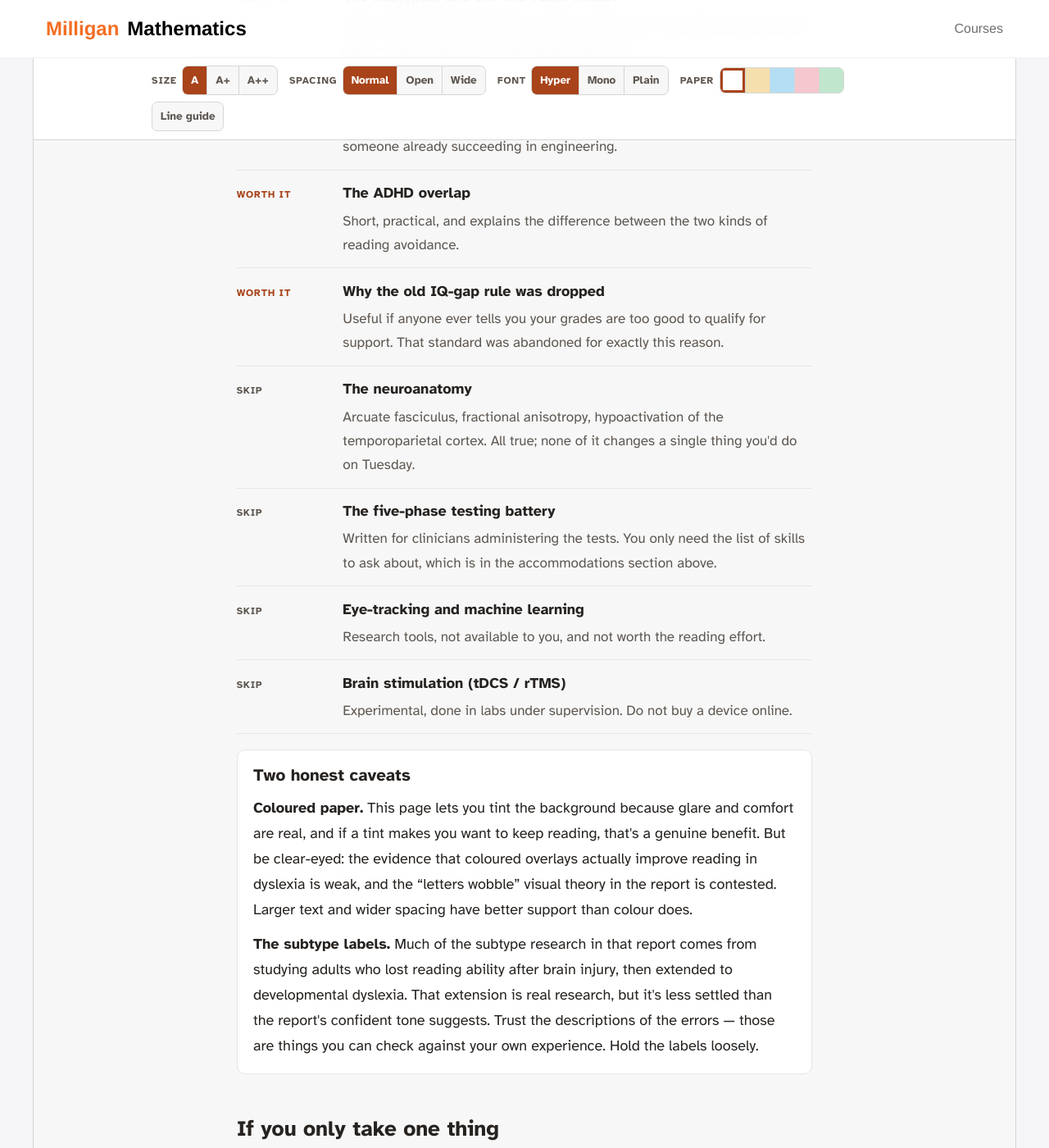
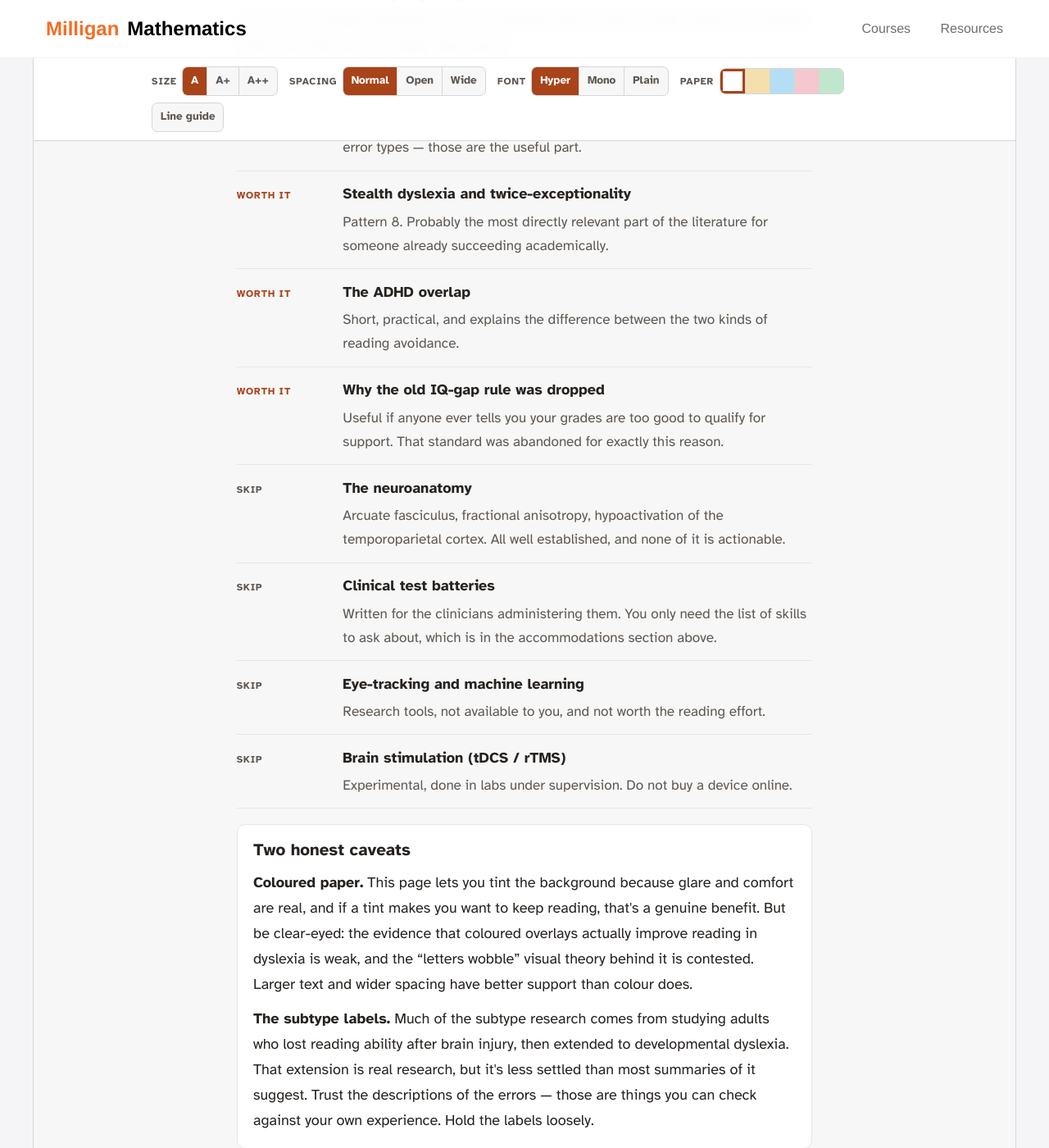
Before and after one commit to milligan-mathematics/courses, a Jekyll site: the page built from resources/dyslexia-and-studying.html, in a window 1280 px wide and 1400 px high, scrolled down 13910 px. Shown: the whole window at 82% size. Built offline with Jekyll 4.4.1, drawn with Linux system fonts in a browser that asks for light colours; some of the changed text lies outside the part shown.

Commit message:
Move the dyslexia guide to a site-wide Resources section
Adds a Resources link in the navbar beside Courses, and a /resources/
index for material that isn't tied to any one course.

The guide moves out of MATH 499 Fall 2026, which is a single-student
mentored research project - hosting a disability resource there made it
inferable which student it was for. Nothing in the page named anyone, but
the location did the identifying. It now stands on its own.

Reframed accordingly: retitled "Dyslexia and Studying in Higher
Education", course breadcrumb replaced with a Resources one, and the
engineering-specific framing generalised to technical and quantitative
coursework. The concrete STEM examples stay - they are the useful part -
but the boxes are now "Where this shows up in coursework".

Also removed the assumption that the reader has a particular research
report in hand; that section is now guidance on reading the dyslexia
literature generally.

Co-Authored-By: Claude Opus 5 (1M context) <noreply@anthropic.com>

```diff
--- a/_layouts/default.html
+++ b/_layouts/default.html
@@ -19,6 +19,7 @@
             </a>
             <div class="nav-links">
                 <a href="{{ site.baseurl }}/">Courses</a>
+                <a href="{{ site.baseurl }}/resources/">Resources</a>
             </div>
         </div>
     </nav>
--- a/assets/css/reading-map.css
+++ b/assets/css/reading-map.css
@@ -1,6 +1,6 @@
 /* ============================================================
    reading-map.css
-   Scoped styles for the dyslexia reading-patterns page.
+   Scoped styles for resources/dyslexia-and-studying.html.
    Everything lives under .rm so it cannot leak into the rest
    of the site. The site-wide reset zeroes all margins, so all
    spacing here is set explicitly via flex gap.
--- a/assets/js/reading-map.js
+++ b/assets/js/reading-map.js
@@ -1,7 +1,7 @@
 /* ============================================================
    reading-map.js
    Reader controls, line guide, and the pattern -> strategy
-   matching for 499/fall-2026/reading-map.html.
+   matching for resources/dyslexia-and-studying.html.
 
    All state is per-browser (localStorage). Nothing is sent
    anywhere: a student's answers about their own reading stay
@@ -152,7 +152,7 @@
     if (!yes.length && !some.length) {
       summary.textContent = "Mark some patterns above and a description will be written here.";
     } else {
-      var parts = ["I'm an engineering student and I'd like to talk about how I read."];
+      var parts = ["I'm a university student and I'd like to talk about how I read."];
       if (yes.length) {
         parts.push("These describe me consistently: " +
           yes.map(function (k) { return SENT[k]; }).join("; ") + ".");
--- a/499/fall-2026/reading-map.html
+++ b/resources/dyslexia-and-studying.html
@@ -1,8 +1,8 @@
 ---
 layout: course
-title: "MATH 499 · Fall 2026: The Engineer's Reading Map"
+title: "Dyslexia and Studying in Higher Education"
 parent: Home
-nav_order: 4992
+nav_order: 9001
 hide_from_home: true
 ---
 
@@ -12,14 +12,14 @@ hide_from_home: true
 <link rel="preconnect" href="https://fonts.gstatic.com" crossorigin>
 <link rel="stylesheet" href="https://fonts.googleapis.com/css2?family=Atkinson+Hyperlegible:wght@400;700&family=IBM+Plex+Mono:wght@400;600&display=swap">
 
-<h1>The Engineer&rsquo;s Reading Map</h1>
+<h1>Dyslexia and Studying in Higher Education</h1>
 
-<p style="font-size:0.9rem;color:#6E6E6E;margin-top:-0.5rem">Part of
-<a href="{{ site.baseurl }}/499/">MATH 499: Mentored Research</a> &middot;
-<a href="{{ site.baseurl }}/499/fall-2026/">Fall 2026</a></p>
+<p style="font-size:0.9rem;color:#6E6E6E;margin-top:-0.5rem">A
+<a href="{{ site.baseurl }}/resources/">Milligan Mathematics resource</a> &middot; open to anyone</p>
 
-<p class="day-blurb">Dyslexia is not one thing. Eight patterns to try on, and study strategies for
-engineering coursework that follow from whichever ones fit you.</p>
+<p class="day-blurb">A guide to understanding dyslexia and its relationship with studying in higher education.
+Dyslexia is not one thing &mdash; it comes in patterns, and which pattern you have changes which study
+techniques actually help.</p>
 
 <div id="rm-ruler" aria-hidden="true"><i></i></div>
 
@@ -66,7 +66,7 @@ engineering coursework that follow from whichever ones fit you.</p>
 <div class="rm-body">
 
 <header class="rm-hero">
-  <span class="rm-eyebrow">A short version of a long report</span>
+  <span class="rm-eyebrow">How to use this guide</span>
   <p class="rm-lede">Reading isn't one skill. It's several, running at once, and dyslexia can hit any one of
   them while leaving the others fine. That's why two people with the same label can have completely different
   problems.</p>
@@ -80,7 +80,7 @@ engineering coursework that follow from whichever ones fit you.</p>
 
 <section id="two-roads">
   <h2>Start here: reading uses two roads</h2>
-  <p>Almost everything in the long report hangs off one idea. When you meet a written word, your brain can get
+  <p>Almost everything in the research on dyslexia hangs off one idea. When you meet a written word, your brain can get
   to its sound and meaning by two different routes, running in parallel.</p>
 
   <figure>
@@ -128,7 +128,7 @@ engineering coursework that follow from whichever ones fit you.</p>
   <span class="mono">colonel</span>, and <span class="mono">Wednesday</span>, which do not obey the rules.</p>
   <p>Before those two roads even start, there's a stage that just works out <strong>which letters are there and
   in what order</strong>. Several of the patterns below live in that early stage rather than in either road
-  &mdash; and those are the ones that hurt most in engineering, because a transposed digit or a dropped minus
+  &mdash; and those are the ones that cost the most in technical subjects, because a transposed digit or a dropped minus
   sign is a wrong answer, not a slow one.</p>
 
   <div class="rm-note">
@@ -166,7 +166,7 @@ engineering coursework that follow from whichever ones fit you.</p>
       dyslexia.</p>
     </div>
     <div class="rm-eng">
-      <span class="rm-lab">Why it matters in engineering</span>
+      <span class="rm-lab">Where this shows up in coursework</span>
       <p>Every new technical term is a fake word the first time you see it.
       <span class="mono">Eigenvector. Holonomic. Enthalpy. Nyquist. Bernoulli.</span> If Road 1 is weak, you're
       not slowly learning the vocabulary of your field &mdash; you're re-decoding it from scratch every single
@@ -197,7 +197,7 @@ engineering coursework that follow from whichever ones fit you.</p>
       shows up more in spelling than in reading.</p>
     </div>
     <div class="rm-eng">
-      <span class="rm-lab">Why it matters in engineering</span>
+      <span class="rm-lab">Where this shows up in coursework</span>
       <p>Your field is full of surnames that don't obey English spelling &mdash;
       <span class="mono">Fourier, Laplace, Euler, Poisson, Reynolds, Navier</span> &mdash; plus words like
       <span class="mono">gauge</span> and <span class="mono">torque</span>. If you can't recall a term's
@@ -229,7 +229,7 @@ engineering coursework that follow from whichever ones fit you.</p>
       <strong>order</strong>.</p>
     </div>
     <div class="rm-eng">
-      <span class="rm-lab">Why it matters in engineering</span>
+      <span class="rm-lab">Where this shows up in coursework</span>
       <p>This is the expensive one. <span class="mono">Angle / angel. Causal / casual. Form / from.</span> And
       it doesn't stop at words: transposing digits when you copy a number
       (<span class="mono">2.718 &rarr; 2.178</span>), flipping subscripts (<span class="mono">x&#8321;&#8322;</span>
@@ -262,7 +262,7 @@ engineering coursework that follow from whichever ones fit you.</p>
       with a finger under the line or a card covering the rest of the page, this is probably why.</p>
     </div>
     <div class="rm-eng">
-      <span class="rm-lab">Why it matters in engineering</span>
+      <span class="rm-lab">Where this shows up in coursework</span>
       <p>Textbook pages are dense and equations are crowded &mdash; exactly the conditions that cause it. In a
       long expression you grab a symbol from the term next door, or pull a subscript off the neighbouring
       variable. Dense two-column PDFs are the worst case.</p>
@@ -291,7 +291,7 @@ engineering coursework that follow from whichever ones fit you.</p>
       and you sail past it.</p>
     </div>
     <div class="rm-eng">
-      <span class="rm-lab">Why it matters in engineering</span>
+      <span class="rm-lab">Where this shows up in coursework</span>
       <p>A dropped left-hand character is a different quantity: <span class="mono">&minus;x</span> read as
       <span class="mono">x</span>, <span class="mono">sinh</span> as <span class="mono">sin</span>,
       <span class="mono">10&#8315;&#179;</span> as <span class="mono">10&#179;</span>,
@@ -322,7 +322,7 @@ engineering coursework that follow from whichever ones fit you.</p>
       first thing people notice is in their own spelling &mdash; consonants right, vowels wrong.</p>
     </div>
     <div class="rm-eng">
-      <span class="rm-lab">Why it matters in engineering</span>
+      <span class="rm-lab">Where this shows up in coursework</span>
       <p>Mostly it costs you in written work and in variable naming. If you have <span class="mono">flux</span>
       and <span class="mono">flex</span> in the same derivation, or <span class="mono">vel</span> and
       <span class="mono">val</span> in the same function, you've built a trap for yourself.</p>
@@ -353,9 +353,9 @@ engineering coursework that follow from whichever ones fit you.</p>
       have been missed at school, because your <strong>accuracy</strong> was never the problem.</p>
     </div>
     <div class="rm-eng">
-      <span class="rm-lab">Why it matters in engineering</span>
+      <span class="rm-lab">Where this shows up in coursework</span>
       <p>This is the accommodation case, full stop. If you are accurate but slow, then a timed exam measures
-      your reading speed, not your engineering. It's also why you can be genuinely wiped out after forty
+      your reading speed, not your grasp of the subject. It's also why you can be genuinely wiped out after forty
       minutes of reading that a classmate does in fifteen &mdash; you did the same work with a bigger
       engine.</p>
     </div>
@@ -396,8 +396,8 @@ engineering coursework that follow from whichever ones fit you.</p>
       you use context. If patterns 1&ndash;7 felt mild but this list felt pointed, this is your pattern.</p>
     </div>
     <div class="rm-eng">
-      <span class="rm-lab">Why it matters in engineering</span>
-      <p>Engineering rewards the reasoning that's carrying you, so you can get a long way before the bill comes
+      <span class="rm-lab">Where this shows up in coursework</span>
+      <p>Technical and quantitative subjects reward the reasoning that's carrying you, so you can get a long way before the bill comes
       due &mdash; usually when reading volume jumps in upper-level courses, or when exams get tight enough that
       speed matters. And the mismatch between how well you think and how hard reading is has a way of turning
       into &ldquo;I must be a fraud,&rdquo; which is a much worse problem than the reading.</p>
@@ -482,7 +482,7 @@ engineering coursework that follow from whichever ones fit you.</p>
       second exposure. That single change does more for a slow reader than any note-taking system.</li>
       <li><strong>Get the textbook in a format you control.</strong> An EPUB or accessible PDF lets you change
       the font, size and spacing and turn on read-aloud. Your disability services office can request accessible
-      formats from publishers, and Bookshare has a large engineering catalogue. Ask &mdash; this is
+      formats from publishers, and Bookshare has a large academic catalogue. Ask &mdash; this is
       routine.</li>
     </ul>
   </article>
@@ -594,8 +594,8 @@ engineering coursework that follow from whichever ones fit you.</p>
       <li>Reading slowly is not the same as understanding slowly. You already know this about other people; the
       work is believing it about yourself.</li>
       <li>Using text-to-speech, extra time, or a recorded lecture isn't a crutch any more than wearing glasses
-      is. You're removing an obstacle that has nothing to do with engineering so you can spend your effort on
-      engineering.</li>
+      is. You're removing an obstacle that has nothing to do with the subject so you can spend your effort on
+      the subject itself.</li>
       <li>Say it to one person &mdash; a professor, an advisor, a friend in the major. The isolation costs more
       than the reading does.</li>
     </ul>
@@ -603,15 +603,17 @@ engineering coursework that follow from whichever ones fit you.</p>
 </section>
 
 <section id="reportmap">
-  <h2>What to do with the long report</h2>
-  <p>You don't need to read the whole thing. Here's what's in it and what's worth your time.</p>
+  <h2>If you go reading the research</h2>
+  <p>Search for dyslexia and you get a great deal of neuroscience. Most of it is real, and most of it will not
+  change anything you do on Tuesday. Here's what actually repays the reading effort and what you can safely
+  leave alone.</p>
   <div class="rm-map">
-    <div class="rm-maprow"><span class="rm-verdict rm-v-read">Worth it</span><span class="mt">The subtypes, and the two-route model</span><span class="md">This is where the eight patterns above came from. The tables are the useful part &mdash; read those, skip the prose around them.</span></div>
-    <div class="rm-maprow"><span class="rm-verdict rm-v-read">Worth it</span><span class="mt">Stealth dyslexia and twice-exceptionality</span><span class="md">Pattern 8. Probably the most directly relevant section in the report for someone already succeeding in engineering.</span></div>
+    <div class="rm-maprow"><span class="rm-verdict rm-v-read">Worth it</span><span class="mt">The subtypes, and the two-route model</span><span class="md">This is where the eight patterns above came from. Look for the tables of error types &mdash; those are the useful part.</span></div>
+    <div class="rm-maprow"><span class="rm-verdict rm-v-read">Worth it</span><span class="mt">Stealth dyslexia and twice-exceptionality</span><span class="md">Pattern 8. Probably the most directly relevant part of the literature for someone already succeeding academically.</span></div>
     <div class="rm-maprow"><span class="rm-verdict rm-v-read">Worth it</span><span class="mt">The ADHD overlap</span><span class="md">Short, practical, and explains the difference between the two kinds of reading avoidance.</span></div>
     <div class="rm-maprow"><span class="rm-verdict rm-v-read">Worth it</span><span class="mt">Why the old IQ-gap rule was dropped</span><span class="md">Useful if anyone ever tells you your grades are too good to qualify for support. That standard was abandoned for exactly this reason.</span></div>
-    <div class="rm-maprow"><span class="rm-verdict rm-v-skip">Skip</span><span class="mt">The neuroanatomy</span><span class="md">Arcuate fasciculus, fractional anisotropy, hypoactivation of the temporoparietal cortex. All true; none of it changes a single thing you'd do on Tuesday.</span></div>
-    <div class="rm-maprow"><span class="rm-verdict rm-v-skip">Skip</span><span class="mt">The five-phase testing battery</span><span class="md">Written for clinicians administering the tests. You only need the list of skills to ask about, which is in the accommodations section above.</span></div>
+    <div class="rm-maprow"><span class="rm-verdict rm-v-skip">Skip</span><span class="mt">The neuroanatomy</span><span class="md">Arcuate fasciculus, fractional anisotropy, hypoactivation of the temporoparietal cortex. All well established, and none of it is actionable.</span></div>
+    <div class="rm-maprow"><span class="rm-verdict rm-v-skip">Skip</span><span class="mt">Clinical test batteries</span><span class="md">Written for the clinicians administering them. You only need the list of skills to ask about, which is in the accommodations section above.</span></div>
     <div class="rm-maprow"><span class="rm-verdict rm-v-skip">Skip</span><span class="mt">Eye-tracking and machine learning</span><span class="md">Research tools, not available to you, and not worth the reading effort.</span></div>
     <div class="rm-maprow"><span class="rm-verdict rm-v-skip">Skip</span><span class="mt">Brain stimulation (tDCS / rTMS)</span><span class="md">Experimental, done in labs under supervision. Do not buy a device online.</span></div>
   </div>
@@ -621,11 +623,11 @@ engineering coursework that follow from whichever ones fit you.</p>
     <p><strong>Coloured paper.</strong> This page lets you tint the background because glare and comfort are
     real, and if a tint makes you want to keep reading, that's a genuine benefit. But be clear-eyed: the
     evidence that coloured overlays actually improve reading in dyslexia is weak, and the &ldquo;letters
-    wobble&rdquo; visual theory in the report is contested. Larger text and wider spacing have better support
+    wobble&rdquo; visual theory behind it is contested. Larger text and wider spacing have better support
     than colour does.</p>
-    <p><strong>The subtype labels.</strong> Much of the subtype research in that report comes from studying
+    <p><strong>The subtype labels.</strong> Much of the subtype research comes from studying
     adults who lost reading ability after brain injury, then extended to developmental dyslexia. That extension
-    is real research, but it's less settled than the report's confident tone suggests. Trust the descriptions
+    is real research, but it's less settled than most summaries of it suggest. Trust the descriptions
     of the errors &mdash; those are things you can check against your own experience. Hold the labels
     loosely.</p>
   </div>
```
Also changed, not shown: 499/fall-2026/index.md (+0 -10 lines), resources/index.md (added, +24 -0 lines).
